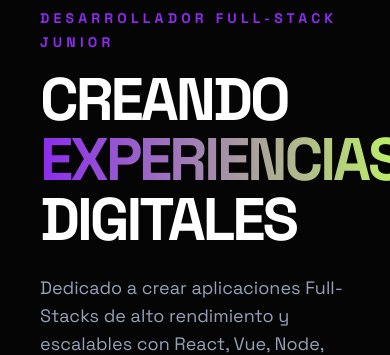
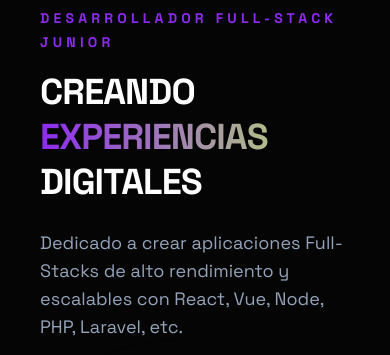
Before and after one commit to gabotoxf/Gabotoxf, a React (Vite) app in the folder frontend/: page / in a window 390 px wide. Shown: the part 122-477 px from the top of the page. Built offline with nearby package versions, Linux system fonts and the light colour scheme.

Commit message:
Fix responsive heading hero section

```diff
--- a/frontend/src/components/Hero.jsx
+++ b/frontend/src/components/Hero.jsx
@@ -14,14 +14,24 @@ export default function Hero() {
                         Desarrollador Full-Stack Junior
                     </span>
 
-                    <h2 className="text-6xl md:text-8xl font-black leading-none tracking-tighter mt-4">
-                        CREANDO <br />
-                        <span className="text-transparent bg-clip-text bg-gradient-to-r from-primary to-accent-lime">
+                    <h2 className="
+  text-4xl
+  sm:text-5xl
+  md:text-6xl
+  lg:text-7xl
+  xl:text-8xl
+  font-black
+  leading-tight
+  tracking-tight
+  mt-4
+">
+                        CREANDO{" "}
+                        <span className="block text-transparent bg-clip-text bg-gradient-to-r from-primary to-accent-lime">
                             EXPERIENCIAS
                         </span>
-                        <br />
                         DIGITALES
                     </h2>
+
 
                     <p className="max-w-md text-lg text-slate-500 dark:text-slate-400 mt-6">
                         Dedicado a crear aplicaciones Full-Stacks de alto rendimiento y escalables con React, Vue, Node, PHP, Laravel, etc.
```
